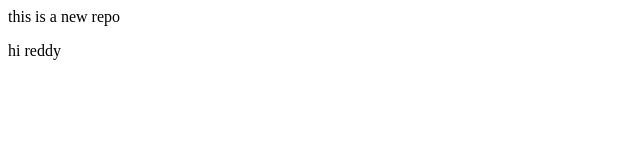
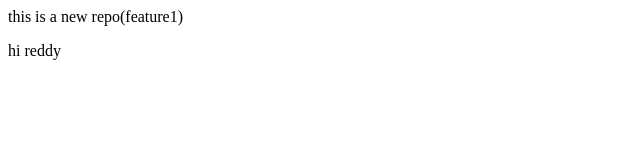
Before and after one commit to mamidinishanthreddy/localrepo, a plain HTML site: page index.html in a window 1280 px wide. Shown: the full height of the page, 0-640 px from the left. Drawn offline with Linux system fonts and the light colour scheme.

Commit message:
add feature1

```diff
--- a/index.html
+++ b/index.html
@@ -1,3 +1,3 @@
-<P>this is  a new repo
+<P>this is  a new repo(feature1)
 </P>
 <p>hi reddy</p>
```
